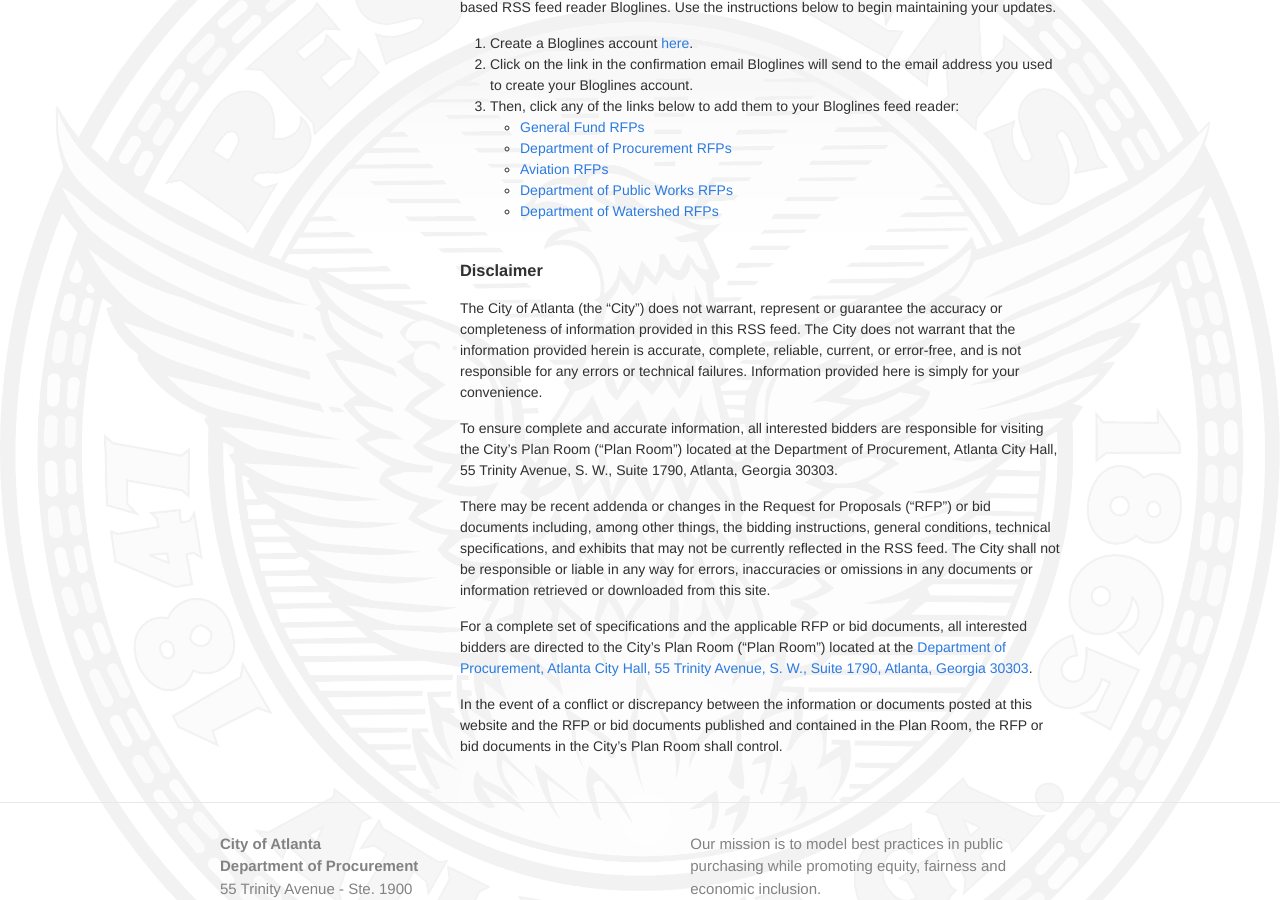
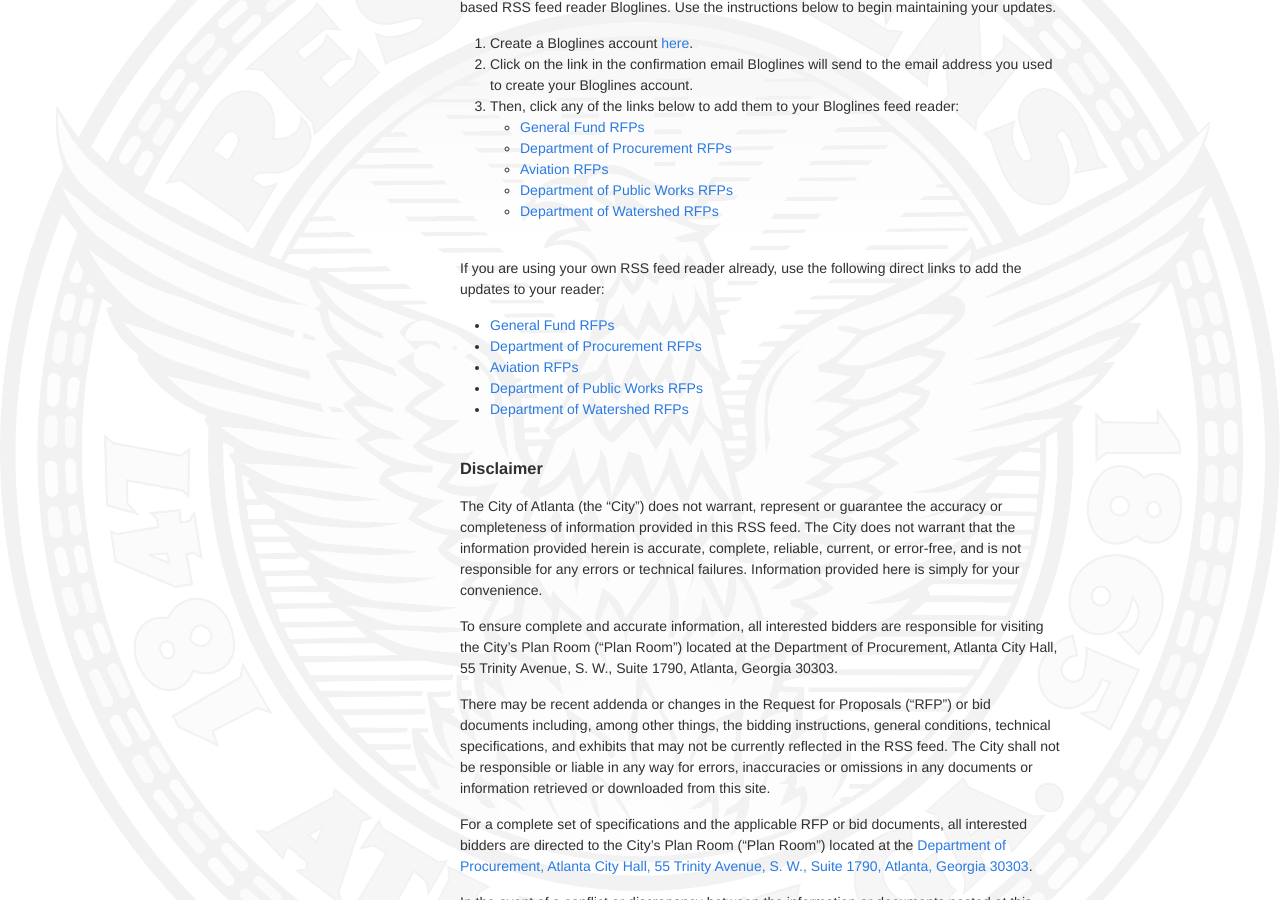
Before and after one commit to codeforamerica/atlanta-procurement-www, a Jekyll site: the page built from rss/index.md, in a window 1280 px wide and 900 px high, scrolled down 868 px. Built offline with Jekyll 4.4.1, drawn with Linux system fonts in a browser that asks for light colours; nearby versions of some CDN libraries.

Commit message:
Direct RSS links for demo.

```diff
--- a/rss/index.md
+++ b/rss/index.md
@@ -40,6 +40,16 @@ To make subscribing to feed updates extremely simple, we recommend using the fre
 - [Department of Watershed RFPs](http://www.bloglines.com/sub/http://atl-procurement-rss.herokuapp.com/bids/watershed.xml)
 <br><br>
 
+If you are using your own RSS feed reader already, use the following direct links to add the updates to your reader:
+
+- [General Fund RFPs](http://atl-procurement-rss.herokuapp.com/bids/general-funds.xml)
+- [Department of Procurement RFPs](http://atl-procurement-rss.herokuapp.com/bids/procurement.xml)
+- [Aviation RFPs](http://atl-procurement-rss.herokuapp.com/bids/aviation.xml)
+- [Department of Public Works RFPs](http://atl-procurement-rss.herokuapp.com/bids/public-works.xml)
+- [Department of Watershed RFPs](http://atl-procurement-rss.herokuapp.com/bids/watershed.xml)
+<br><br>
+
+
 ### **Disclaimer**
 The City of Atlanta (the “City”) does not warrant, represent or guarantee the accuracy or completeness of information provided in this RSS feed. The City does not warrant that the information provided herein is accurate, complete, reliable, current, or error-free, and is not responsible for any errors or technical failures. Information provided here is simply for your convenience.
 
```
